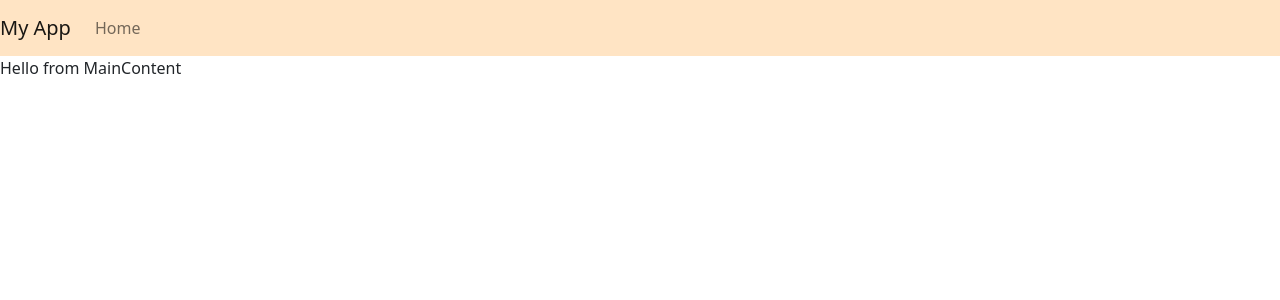
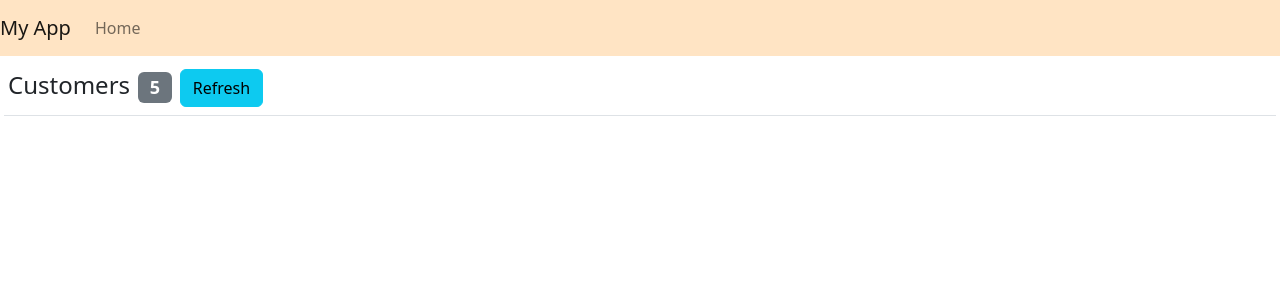
Before and after one commit to oscarwankaew/react-ecommerce, a React (Create React App) app in the folder my-app/: page / in a window 1280 px wide. Shown: the top 300 px of the page. Built offline with nearby package versions, Linux system fonts and the light colour scheme.

Commit message:
added onRefreshClick function to MainContent.jsx

```diff
--- a/my-app/src/MainContent.jsx
+++ b/my-app/src/MainContent.jsx
@@ -1,6 +1,18 @@
 import React, { Component} from "react";
 export default class MainContent extends Component{
+
+  state = {pageTitle: "Customers", customersCount: 5};
  render(){
-   return <div>Hello from MainContent</div>;
- }
+   return(
+      <div>
+        <h4 className="border-bottom m-1 p-1">{this.state.pageTitle}<span className="badge bg-secondary m-2">{this.state.customersCount}</span>
+        <button className="btn btn-info" onClick={this.onRefreshClick}>Refresh</button></h4>
+      </div>
+    );
+  }
+
+  onRefreshClick()
+  {
+    console.log("Refresh");
+  }
 }
```
